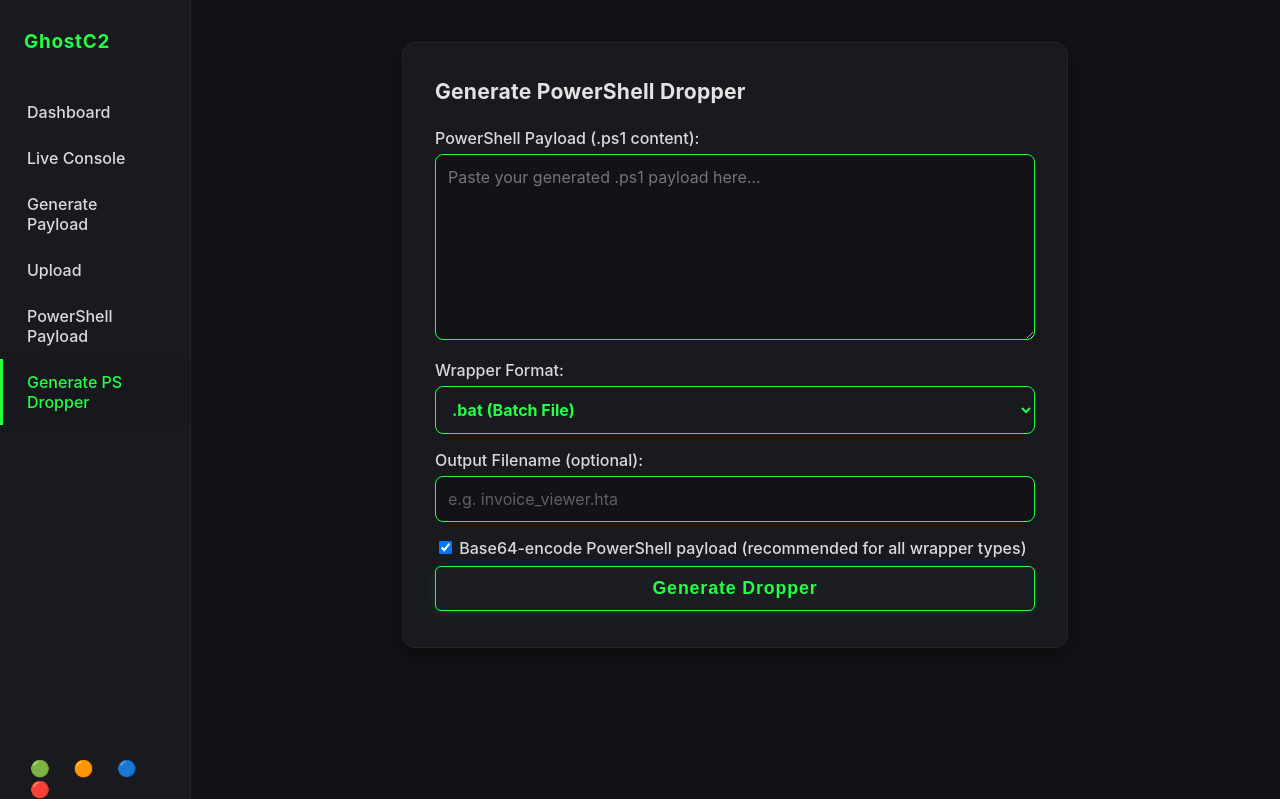
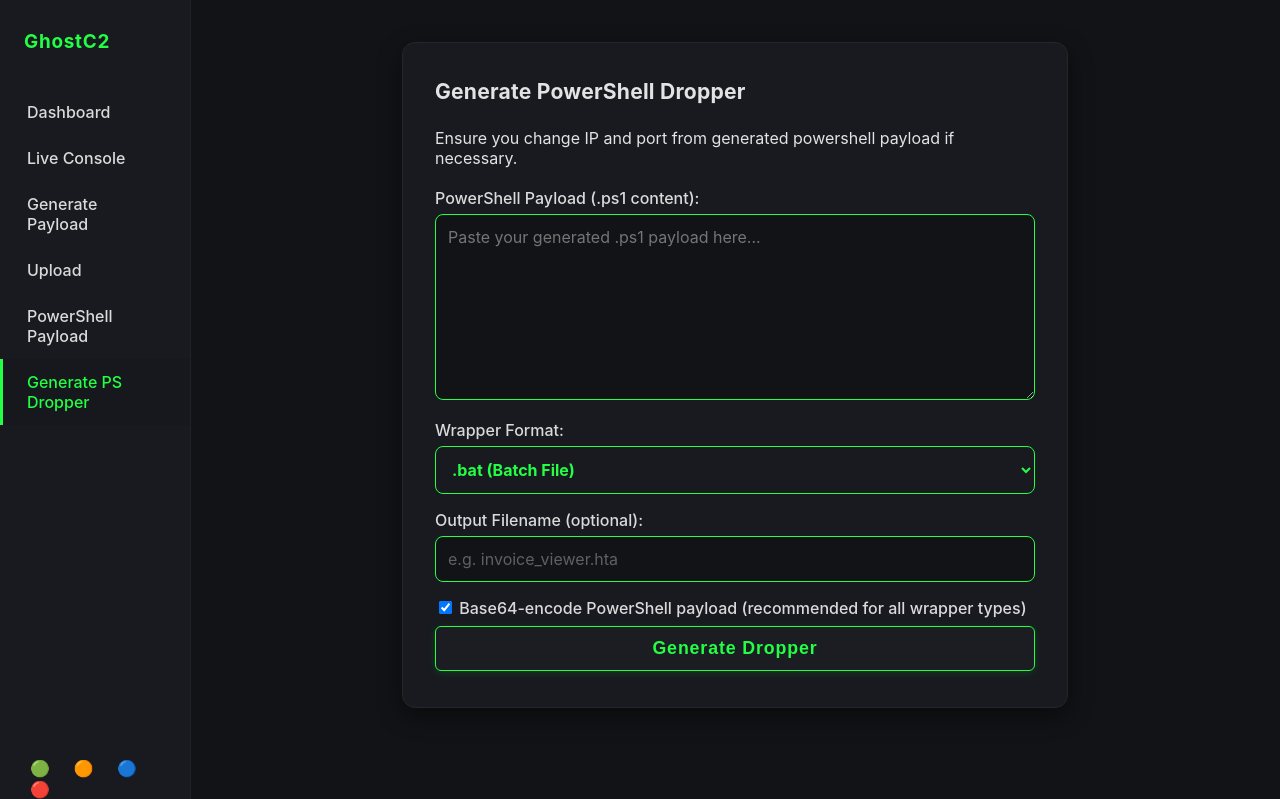
Before and after one commit to wolfwashere/GhostC2, a Flask app: page /generate_ps in a window 1280 px wide. Shown: the top 799 px of the page. Run offline with Flask 3, Linux system fonts and the light colour scheme.

Commit message:
Added warning message for dropper generation

```diff
--- a/server/templates/generate_ps.html
+++ b/server/templates/generate_ps.html
@@ -192,6 +192,8 @@
     <div id="main">
         <div class="ps-container">
             <h1>Generate PowerShell Dropper</h1>
+            <a>Ensure you change IP and port from generated powershell payload if necessary.</a>
+            <br></br>
             <form action="/generate_ps" method="post">
                 <label for="ps1">PowerShell Payload (.ps1 content):</label>
                 <textarea name="ps1" id="ps1" rows="8" required placeholder="Paste your generated .ps1 payload here..."></textarea>
```
